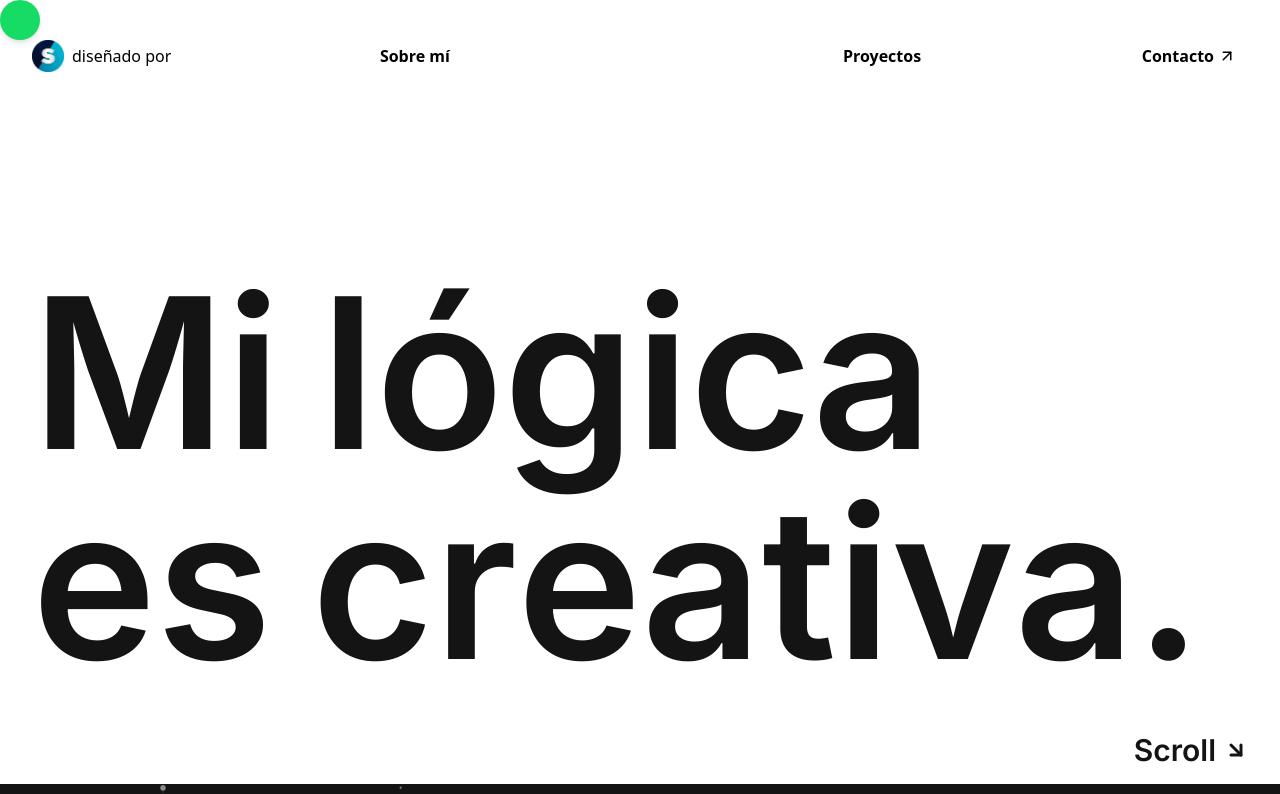
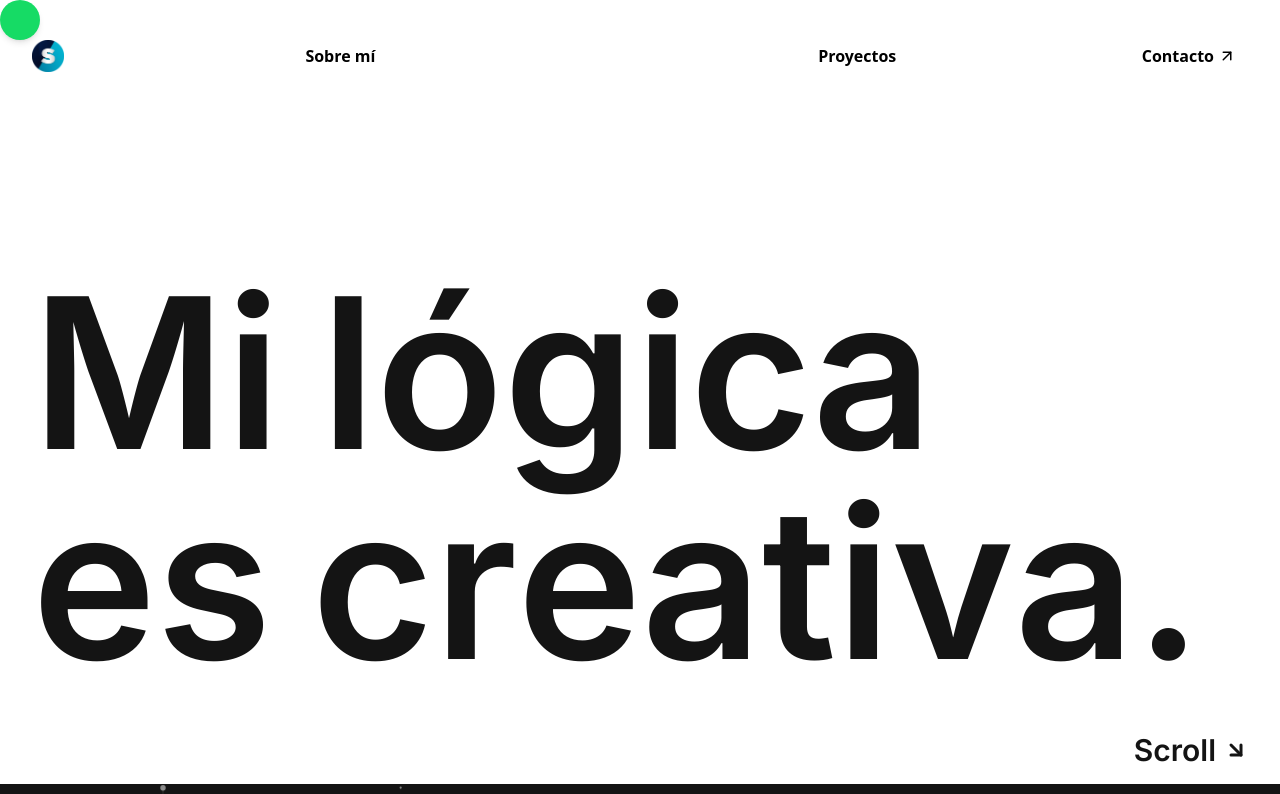
Before and after one commit to mikesspinosa/portfolio, a Next.js app: page / in a window 1280 px wide. Shown: the top 794 px of the page. Built offline with nearby package versions, Linux system fonts and the light colour scheme.

Commit message:
fix: Ajuste final de animación de logo en header

```diff
--- a/src/components/layout/header.tsx
+++ b/src/components/layout/header.tsx
@@ -48,7 +48,8 @@ export default function Header() {
         className="absolute top-0 z-20 box-border flex w-full items-center justify-between p-4 font-light text-white mix-blend-difference lg:p-8"
       >
         <div className="flex">
-          <Link href={'/'} className="group z-10 flex items-center space-x-2">
+          {/* Mobile and Tablet Logo */}
+          <Link href={'/'} className="group z-10 flex items-center space-x-2 lg:hidden">
             <Magnetic>
               <Image
                 height={32}
@@ -59,21 +60,30 @@ export default function Header() {
                 style={{ objectFit: 'cover' }}
               />
             </Magnetic>
-
-            {/* Mobile and Tablet Text */}
-            <div className="flex items-center space-x-2 lg:hidden">
+            <div className="flex items-center space-x-2">
                 <div className="hover:rotate-[360deg]">©</div>
                 <div className="text-base sm:text-lg">
                     Mike
                 </div>
             </div>
-
-            {/* Desktop Text with Animation */}
-            <div className="relative hidden items-center space-x-1.5 overflow-hidden lg:flex">
-              <p className="transition-transform duration-500 ease-in-out group-hover:-translate-x-[110%]">
-                diseñado por
-              </p>
-              <div className="absolute left-0 translate-x-[150%] transition-transform duration-500 ease-in-out group-hover:translate-x-0">
+          </Link>
+          {/* Desktop Logo */}
+          <Link href={'/'} className="group z-10 hidden items-center space-x-2 lg:flex">
+            <Magnetic>
+              <Image
+                height={32}
+                width={32}
+                src="/images/logo.jpg"
+                alt="Mikes logo"
+                priority
+                style={{ objectFit: 'cover' }}
+              />
+            </Magnetic>
+            <div className="relative flex h-6 items-center overflow-hidden">
+              <div className="absolute whitespace-nowrap transition-transform duration-500 ease-in-out group-hover:-translate-x-full">
+                <p>© diseñado por Mike</p>
+              </div>
+              <div className="absolute translate-x-[120%] whitespace-nowrap transition-transform duration-500 ease-in-out group-hover:translate-x-0">
                 <p>Mike Espinosa</p>
               </div>
             </div>
```
